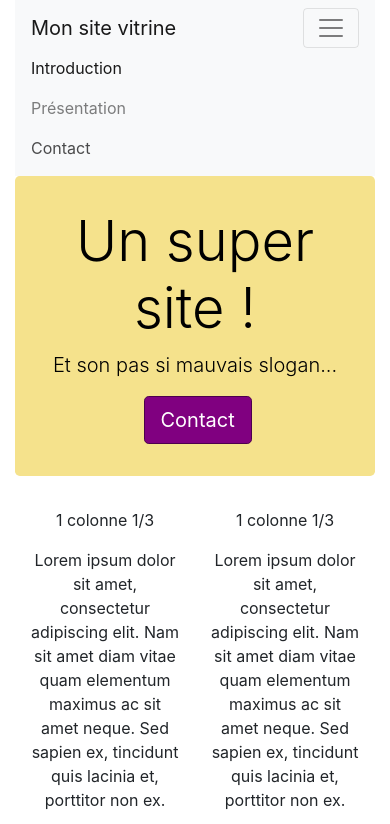
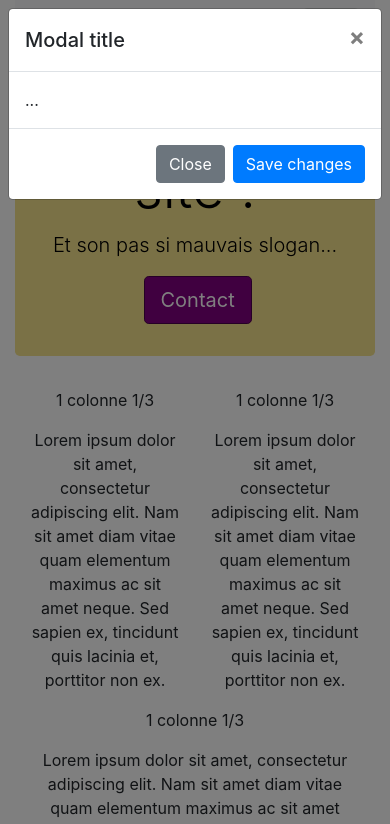
Before and after one commit to bbirot-191520/Formation_2020_03, a website: page src/index.html in a window 390 px wide. Both pictures are taken after a click on the button "Contact". Shown: the top 824 px of the page. Drawn offline with nearby package versions, Linux system fonts and the light colour scheme; files that its build step writes are made by us from their sources.

Commit message:
Correction custom boostrap

```diff
--- a/src/index.html
+++ b/src/index.html
@@ -49,7 +49,9 @@
         <h1 class="display-4 text-center">Un super site !</h1>
         <p class="lead text-center">Et son pas si mauvais slogan...</p>
         <div class="row mx-auto" style="width: 103px;">
-          <a class="btn btn-primary btn-lg" href="#" role="button" data-toggle="modal" data-target="#modal">Contact</a>
+          <a class="btn btn-primary btn-lg" href="#" role="button" data-toggle="modal" data-target="#exampleModal"
+            >Contact</a
+          >
         </div>
       </div>
 
@@ -101,6 +103,34 @@
         </div>
       </div>
     </div>
+
+    <div
+      class="modal fade"
+      id="exampleModal"
+      tabindex="-1"
+      role="dialog"
+      aria-labelledby="exampleModalLabel"
+      aria-hidden="true"
+    >
+      <div class="modal-dialog" role="document">
+        <div class="modal-content">
+          <div class="modal-header">
+            <h5 class="modal-title" id="exampleModalLabel">Modal title</h5>
+            <button type="button" class="close" data-dismiss="modal" aria-label="Close">
+              <span aria-hidden="true">&times;</span>
+            </button>
+          </div>
+          <div class="modal-body">
+            ...
+          </div>
+          <div class="modal-footer">
+            <button type="button" class="btn btn-secondary" data-dismiss="modal">Close</button>
+            <button type="button" class="btn btn-primary">Save changes</button>
+          </div>
+        </div>
+      </div>
+    </div>
+
     <!-- Optional JavaScript -->
     <!-- jQuery first, then Popper.js, then Bootstrap JS -->
     <script src="../node_modules/jquery/dist/jquery.js"></script>
--- a/src/scss/app.scss
+++ b/src/scss/app.scss
@@ -22,10 +22,12 @@ $link-color: green;
 
 @import '../../node_modules/bootstrap/scss/type';
 @import '../../node_modules/bootstrap/scss/reboot';
-@import '../../node_modules/bootstrap/scss/code';
 
 @import '../../node_modules/bootstrap/scss/grid';
 @import '../../node_modules/bootstrap/scss/buttons';
 @import '../../node_modules/bootstrap/scss/nav';
 @import '../../node_modules/bootstrap/scss/navbar';
 @import '../../node_modules/bootstrap/scss/jumbotron';
+@import '../../node_modules/bootstrap/scss/modal';
+@import '../../node_modules/bootstrap/scss/close';
+@import '../../node_modules/bootstrap/scss/transitions';
```
